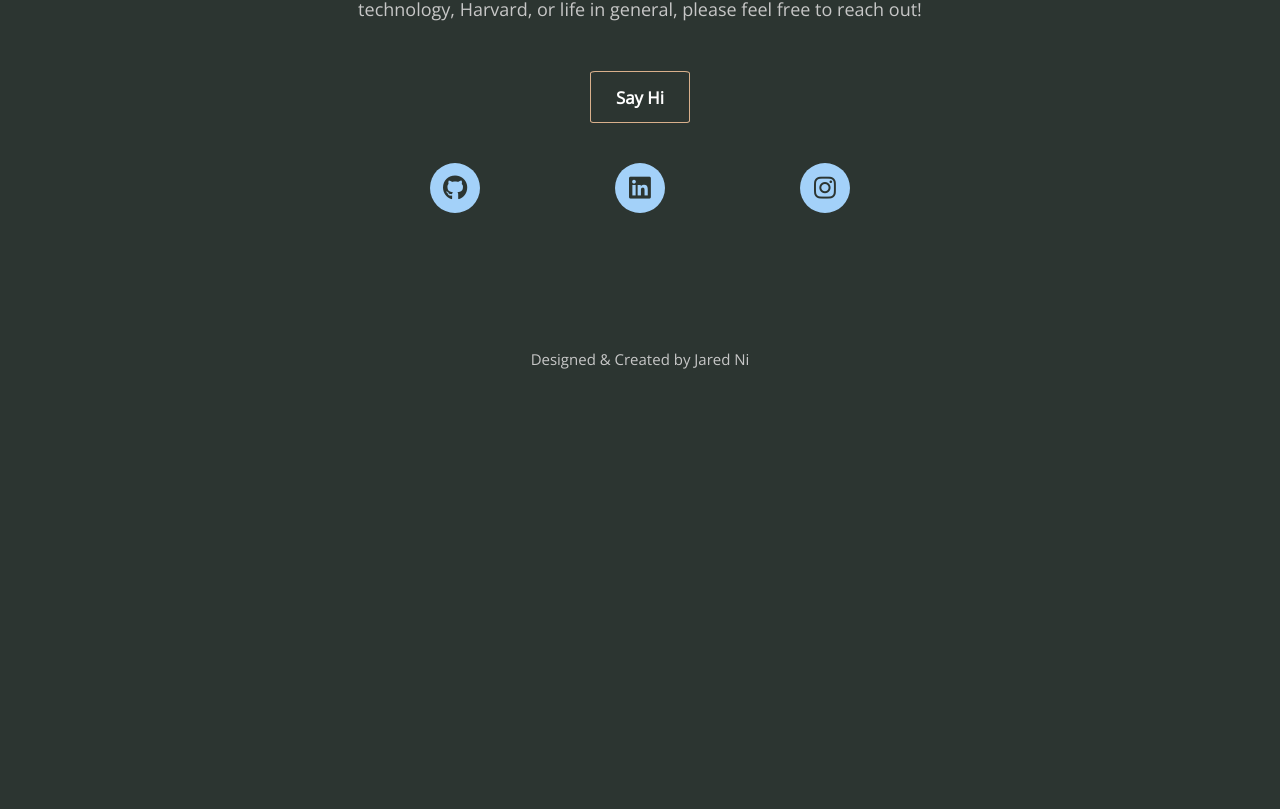
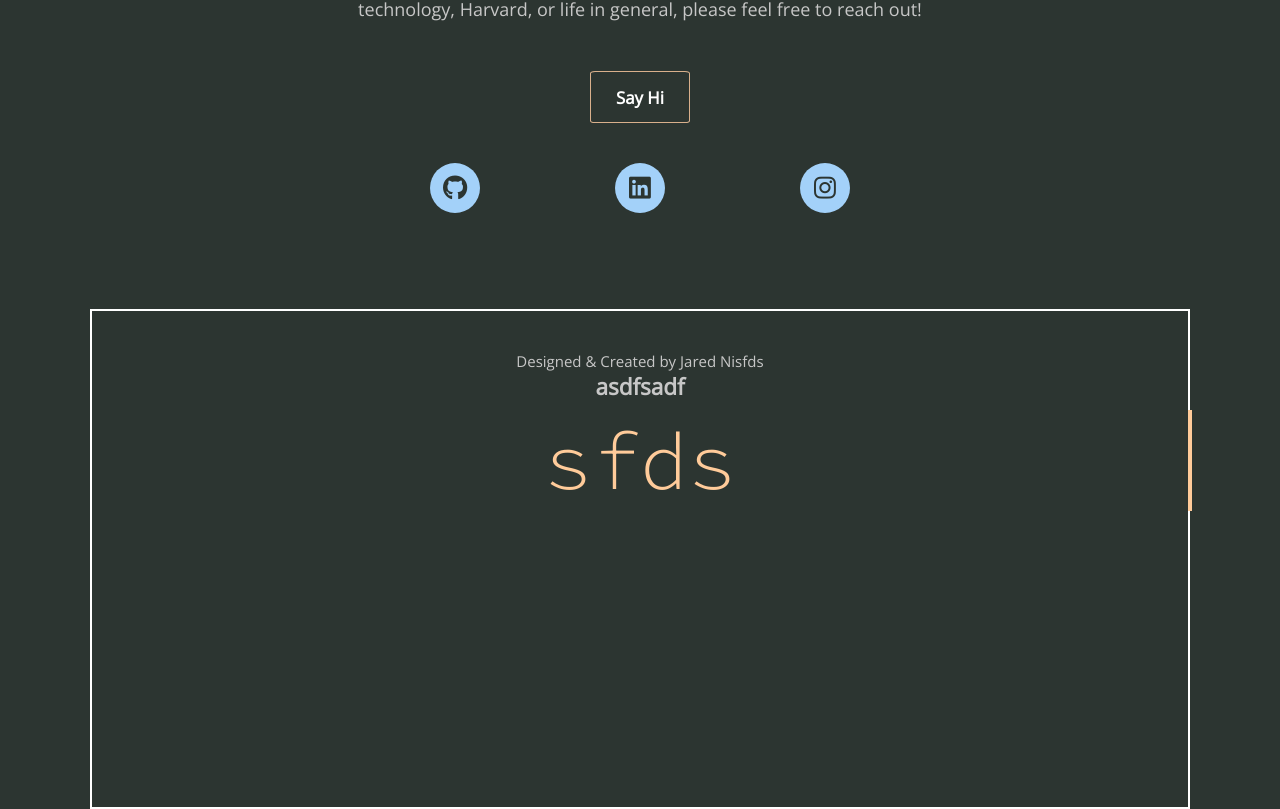
Before and after one commit to jared-ni/personal-website, a React (Create React App) app: page / in a window 1280 px wide. Shown: the part 3551-4360 px from the top of the page. Before the commit the page ends 3940 px from the top, so only its background shows below. Built offline with nearby package versions, Linux system fonts and the light colour scheme; no server answers.

Commit message:
mongoDB with server demo

```diff
--- a/package.json
+++ b/package.json
@@ -1,7 +1,8 @@
 {
-  "name": "my-website",
+  "name": "my-website-frontend",
   "version": "0.1.0",
   "private": true,
+  "proxy": "http://localhost:3001/",
   "dependencies": {
     "@fortawesome/fontawesome-svg-core": "^6.1.1",
     "@fortawesome/free-solid-svg-icons": "^6.1.1",
@@ -10,6 +11,7 @@
     "@testing-library/react": "^13.3.0",
     "@testing-library/user-event": "^13.5.0",
     "aos": "^2.3.4",
+    "axios": "^0.27.2",
     "react": "^18.2.0",
     "react-dom": "^18.2.0",
     "react-router-dom": "^6.3.0",
--- a/src/components/Credit.css
+++ b/src/components/Credit.css
@@ -1,5 +1,6 @@
 .credit-container {
-    height: fit-content;
+    /* height: fit-content; */
+    height: 500px;
     width: 100vw;
     display: flex;
     flex-direction: column;
@@ -20,4 +21,5 @@
     text-align: center;
     color: #c7c7c7;
     font-size: 15px;
+    border: 2px solid white;
   }
--- a/src/components/Credit.js
+++ b/src/components/Credit.js
@@ -1,13 +1,35 @@
-import React from "react";
+import React, {useEffect, useState} from "react";
 import '../App.css';
 import './Credit.css';
 
+import axios from "axios";
 
 function Credit() {
+    const [datas, setDatas] = useState([{
+        title: 'fdasf',
+        content: 'sfds'
+    }])
+
+    useEffect(() => {
+        axios.get("/datas").then(response => {
+            setDatas(response.data);
+            console.log("notes datas: " + datas[0].title);
+        });
+    })
+
+
     return (
         <div className="credit-container">
             <div className="credit-center-container">
                 Designed &amp; Created by Jared Ni
+                {console.log("data array: " + datas)}
+                {datas[0].content}
+                {datas.map(data =>
+                    <div>
+                        <h1>asdfsadf</h1>
+                        <p>{data.content}</p>
+                    </div>
+                )}
             </div>
         </div>
     );
--- a/src/components/Experience.js
+++ b/src/components/Experience.js
@@ -3,6 +3,7 @@ import '../App.css';
 import './Project.css';
 import { useState } from 'react';
 
+import axios from "axios";
 
 function Experience() {
 
@@ -10,6 +11,12 @@ function Experience() {
 
     const toggleTab = (index) => {
         setToggleState(index);
+
+        const newNote = {
+            title: "try",
+            content: "input.content"
+        };
+        axios.post("http://localhost:3001/create", newNote);
     }
 
   return (
```
Also changed, not shown: 1 other file (tests, documents, lock files or other folders).
